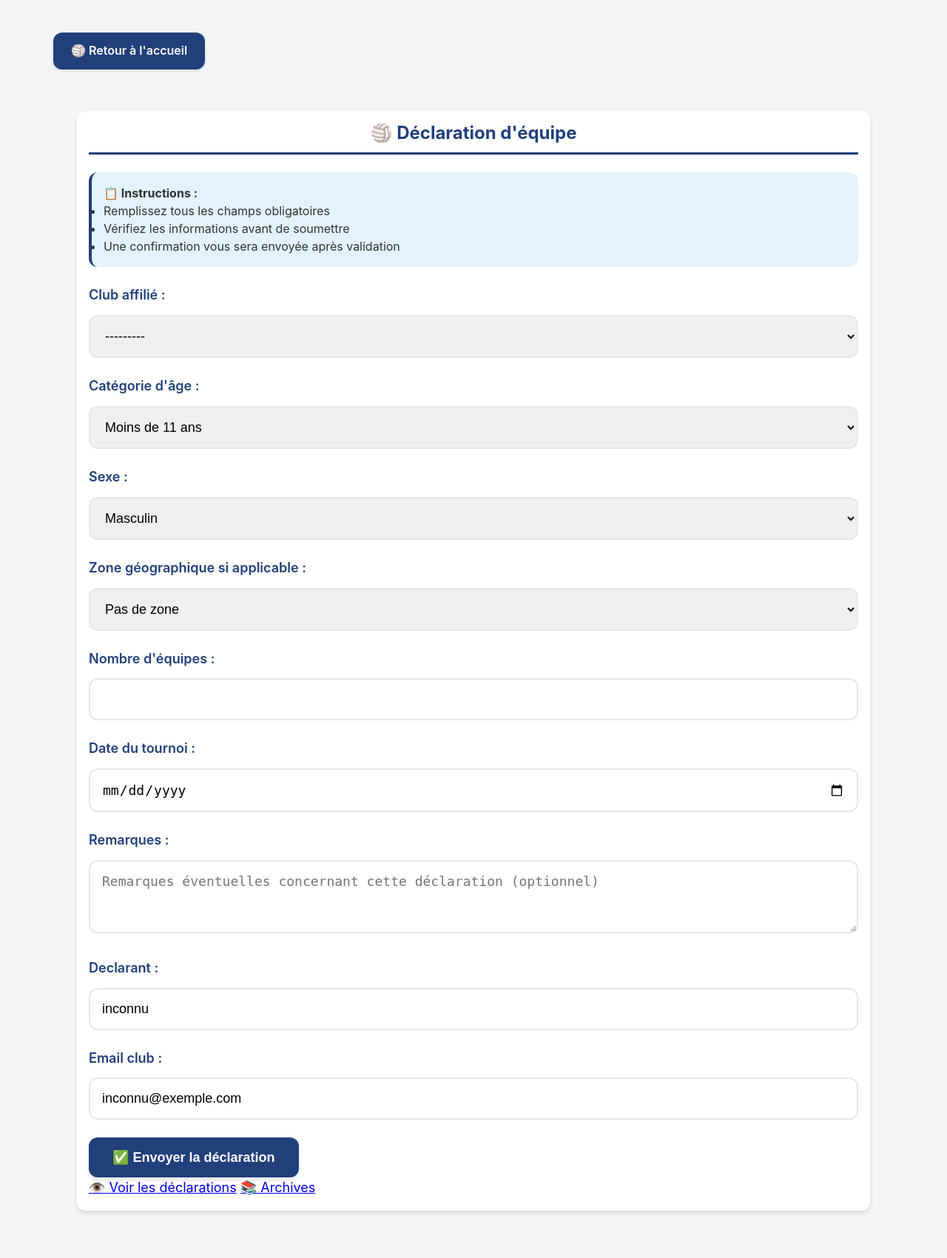
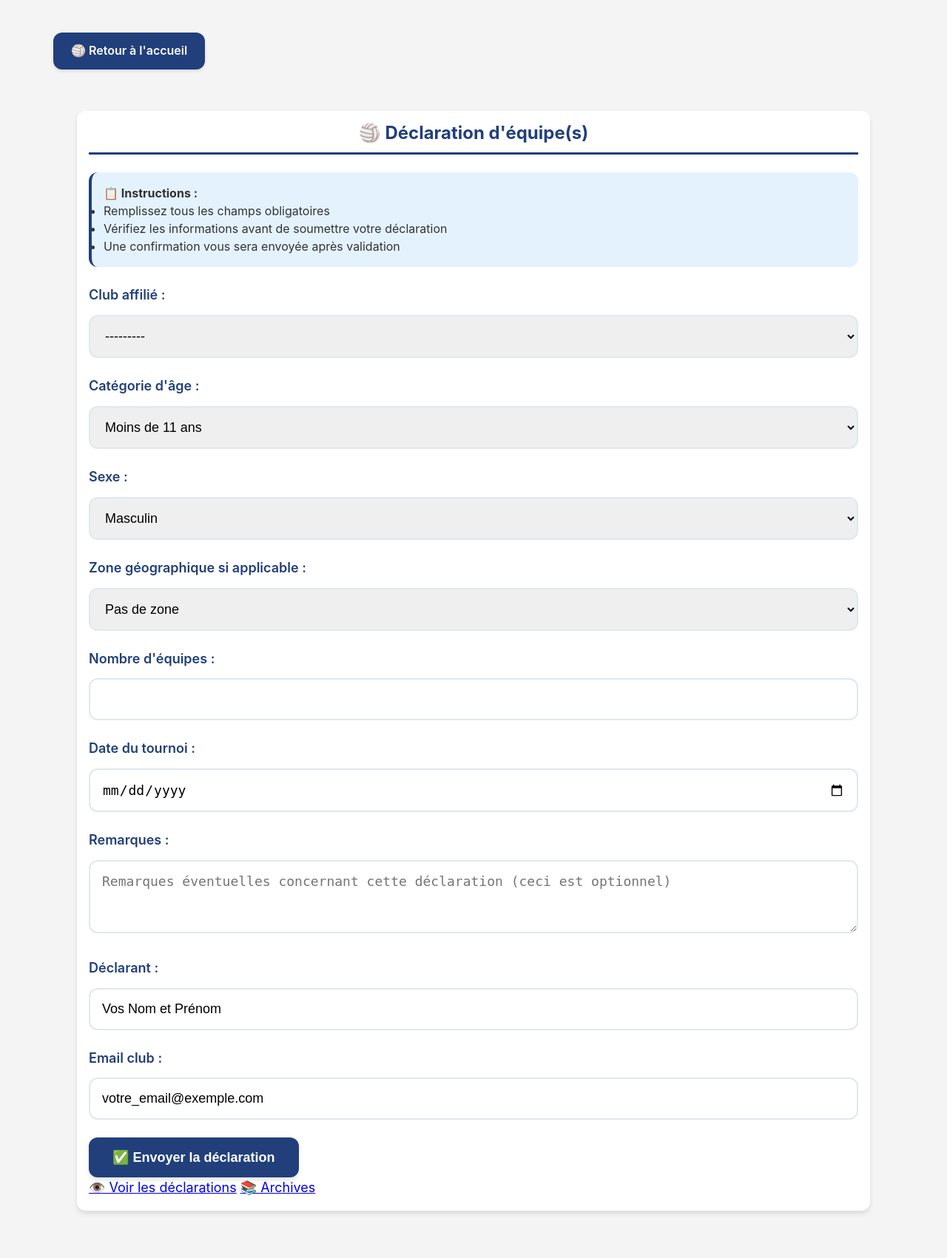
Before and after one commit to gkololo/volley, a Django app: page /declaration/ in a window 1280 px wide. Shown: the whole page at 74% size. Run offline with Django 5.2, Linux system fonts and the light colour scheme; data that the repository does not hold is empty.

Commit message:
modifs labels declaration

```diff
--- a/saisie_equipes/forms.py
+++ b/saisie_equipes/forms.py
@@ -29,7 +29,7 @@ class DeclarationForm(forms.ModelForm):
                 "class": "form-control"
             }),
             "remarques": forms.Textarea(attrs={
-                "placeholder": "Remarques éventuelles concernant cette déclaration (optionnel)",
+                "placeholder": "Remarques éventuelles concernant cette déclaration (ceci est optionnel)",
                 "rows": 3,
                 "class": "form-control"
             }),
--- a/saisie_equipes/models.py
+++ b/saisie_equipes/models.py
@@ -53,13 +53,17 @@ class Declaration(models.Model):
         "Nombre d'équipes",
         validators=[MaxValueValidator(10)]
     )
-    # ✅ Correction : suppression des doubles parenthèses
+    # ✅ declaration MAJ
     date_tournoi = models.DateField("Date du tournoi", default=datetime.date.today)
     remarques = models.TextField(blank=True)
-    declarant = models.CharField(max_length=200, default="inconnu")
+    declarant = models.CharField(
+        "Déclarant",  # ← Label en français avec accent
+        max_length=200,
+        default="Vos Nom et Prénom"
+    )
     email_club = models.EmailField(
         validators=[EmailValidator(message="Email non valide")],
-        default="inconnu@exemple.com"
+        default="votre_email@exemple.com"
     )
     date_declaration = models.DateTimeField("Date de déclaration", auto_now_add=True)
 
--- a/templates/saisie_equipes/declaration_form.html
+++ b/templates/saisie_equipes/declaration_form.html
@@ -6,13 +6,13 @@
 {% block content %}
 <div class="container">
     <div class="form-container">
-        <h1 class="form-title">🏐 Déclaration d'équipe</h1>
+        <h1 class="form-title">🏐 Déclaration d'équipe(s)</h1>
 
         <div class="form-description">
             <p><strong>📋 Instructions :</strong></p>
             <ul>
                 <li>Remplissez tous les champs obligatoires</li>
-                <li>Vérifiez les informations avant de soumettre</li>
+                <li>Vérifiez les informations avant de soumettre votre déclaration</li>
                 <li>Une confirmation vous sera envoyée après validation</li>
             </ul>
         </div>
```
